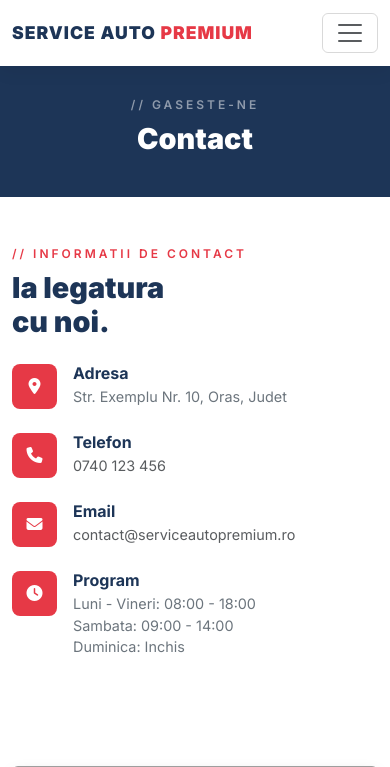
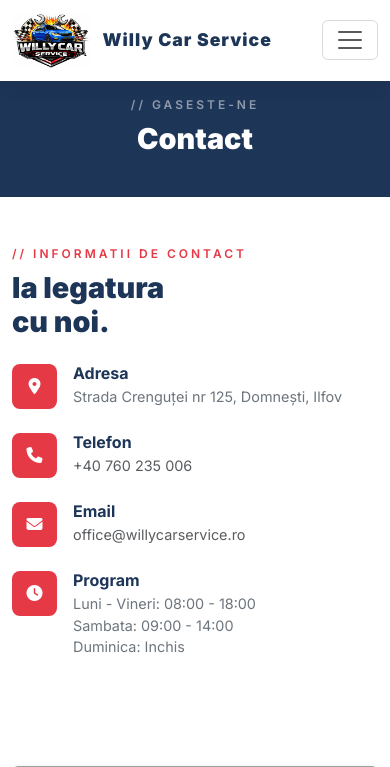
Before and after one commit to MariusTeler/websiteservicemihai, a Flask app: page /contact in a window 390 px wide. Shown: the top 767 px of the page. Run offline with Flask 3, Linux system fonts and the light colour scheme; grey boxes are pictures that could not be loaded.

Commit message:
feat: rebrand to Willy Car Service with logo, contact info and address
- Replace Service Auto Premium branding with Willy Car Service across all pages
- Add LogoNew.png to navbar and footer
- Update contact: phone, email, address (Strada Crenguței 125, Domnești)
- Update Google Maps embed with correct coordinates
- Add hero brand title on homepage

Co-Authored-By: Claude Opus 4.6 <noreply@anthropic.com>

```diff
--- a/static/css/style.css
+++ b/static/css/style.css
@@ -79,6 +79,26 @@ body {
     font-size: 1.1rem;
     color: var(--primary);
     letter-spacing: 1px;
+    padding: 0;
+}
+
+.navbar-logo {
+    height: 55px;
+    width: auto;
+}
+
+.navbar-brand-text {
+    font-size: 1.1rem;
+    font-weight: 900;
+    color: var(--primary);
+    letter-spacing: 1px;
+    margin-left: 0.5rem;
+    vertical-align: middle;
+}
+
+.footer-logo {
+    height: 80px;
+    width: auto;
 }
 
 #mainNavbar .nav-link {
@@ -92,6 +112,15 @@ body {
 #mainNavbar .nav-link:hover,
 #mainNavbar .nav-link.active {
     color: var(--accent);
+}
+
+.hero-brand {
+    font-size: 1.4rem;
+    font-weight: 900;
+    color: var(--accent);
+    letter-spacing: 2px;
+    text-transform: uppercase;
+    margin-bottom: 0.3rem;
 }
 
 .hero-section {
--- a/templates/base.html
+++ b/templates/base.html
@@ -3,8 +3,8 @@
 <head>
     <meta charset="UTF-8">
     <meta name="viewport" content="width=device-width, initial-scale=1.0">
-    <title>{% block title %}Service Auto Premium{% endblock %}</title>
-    <meta name="description" content="{% block meta_description %}Service Auto Premium - Servicii complete de intretinere si reparatii auto. Mecanica, diagnoza, electrica, vopsitorie.{% endblock %}">
+    <title>{% block title %}Willy Car Service{% endblock %}</title>
+    <meta name="description" content="{% block meta_description %}Willy Car Service - Servicii complete de intretinere si reparatii auto. Mecanica, diagnoza, electrica, vopsitorie.{% endblock %}">
     <link rel="preconnect" href="https://fonts.googleapis.com">
     <link rel="preconnect" href="https://fonts.gstatic.com" crossorigin>
     <link href="https://fonts.googleapis.com/css2?family=Inter:wght@400;600;700;900&display=swap" rel="stylesheet">
@@ -18,7 +18,8 @@
     <nav class="navbar navbar-expand-lg fixed-top" id="mainNavbar">
         <div class="container">
             <a class="navbar-brand fw-black" href="{{ url_for('index') }}">
-                SERVICE AUTO <span class="text-accent">PREMIUM</span>
+                <img src="{{ url_for('static', filename='images/LogoNew.png') }}" alt="Willy Car Service" class="navbar-logo">
+                <span class="navbar-brand-text">Willy Car Service</span>
             </a>
             <button class="navbar-toggler" type="button" data-bs-toggle="collapse" data-bs-target="#navbarNav">
                 <span class="navbar-toggler-icon"></span>
@@ -44,7 +45,7 @@
         <div class="container">
             <div class="row">
                 <div class="col-lg-4 mb-4 mb-lg-0">
-                    <h5 class="fw-black text-white mb-3">SERVICE AUTO <span class="text-accent">PREMIUM</span></h5>
+                    <img src="{{ url_for('static', filename='images/LogoNew.png') }}" alt="Willy Car Service" class="footer-logo mb-3">
                     <p class="text-white-50 small">Servicii complete de intretinere si reparatii auto. Calitate, profesionalism si preturi corecte.</p>
                 </div>
                 <div class="col-lg-4 mb-4 mb-lg-0">
@@ -60,9 +61,9 @@
                 <div class="col-lg-4">
                     <h6 class="text-white fw-bold mb-3">Contact</h6>
                     <ul class="list-unstyled text-white-50 small">
-                        <li class="mb-2"><i class="fas fa-map-marker-alt text-accent me-2"></i> Str. Exemplu Nr. 10, Oras</li>
-                        <li class="mb-2"><i class="fas fa-phone text-accent me-2"></i> 0740 123 456</li>
-                        <li class="mb-2"><i class="fas fa-envelope text-accent me-2"></i> contact@serviceautopremium.ro</li>
+                        <li class="mb-2"><i class="fas fa-map-marker-alt text-accent me-2"></i> <a href="https://maps.app.goo.gl/ThyYDUgFogQ4NkSXA" target="_blank" class="text-white-50 text-decoration-none">Strada Crenguței nr 125, Domnești, Ilfov</a></li>
+                        <li class="mb-2"><i class="fas fa-phone text-accent me-2"></i> <a href="tel:+40760235006" class="text-white-50 text-decoration-none">+40 760 235 006</a></li>
+                        <li class="mb-2"><i class="fas fa-envelope text-accent me-2"></i> <a href="mailto:office@willycarservice.ro" class="text-white-50 text-decoration-none">office@willycarservice.ro</a></li>
                     </ul>
                     <div class="mt-3">
                         <a href="#" class="social-link me-2"><i class="fab fa-facebook-f"></i></a>
@@ -71,7 +72,7 @@
                 </div>
             </div>
             <hr class="border-secondary mt-4 mb-3">
-            <p class="text-center text-white-50 small mb-0">&copy; 2026 Service Auto Premium. Toate drepturile rezervate.</p>
+            <p class="text-center text-white-50 small mb-0">&copy; {{ 2026 }} Willy Car Service. Toate drepturile rezervate.</p>
         </div>
     </footer>
     <script src="https://cdn.jsdelivr.net/npm/bootstrap@5.3.3/dist/js/bootstrap.bundle.min.js"></script>
--- a/templates/contact.html
+++ b/templates/contact.html
@@ -1,7 +1,7 @@
 {% extends "base.html" %}
 
-{% block title %}Contact - Service Auto Premium{% endblock %}
-{% block meta_description %}Contacteaza Service Auto Premium - adresa, telefon, program de lucru si harta.{% endblock %}
+{% block title %}Contact - Willy Car Service{% endblock %}
+{% block meta_description %}Contacteaza Willy Car Service - adresa, telefon, program de lucru si harta.{% endblock %}
 
 {% block content %}
 
@@ -26,7 +26,7 @@
                     <div class="icon-box"><i class="fas fa-map-marker-alt"></i></div>
                     <div>
                         <h6>Adresa</h6>
-                        <p>Str. Exemplu Nr. 10, Oras, Judet</p>
+                        <p>Strada Crenguței nr 125, Domnești, Ilfov</p>
                     </div>
                 </div>
 
@@ -34,7 +34,7 @@
                     <div class="icon-box"><i class="fas fa-phone"></i></div>
                     <div>
                         <h6>Telefon</h6>
-                        <p><a href="tel:0740123456" class="text-decoration-none text-muted">0740 123 456</a></p>
+                        <p><a href="tel:+40760235006" class="text-decoration-none text-muted">+40 760 235 006</a></p>
                     </div>
                 </div>
 
@@ -42,7 +42,7 @@
                     <div class="icon-box"><i class="fas fa-envelope"></i></div>
                     <div>
                         <h6>Email</h6>
-                        <p><a href="mailto:contact@serviceautopremium.ro" class="text-decoration-none text-muted">contact@serviceautopremium.ro</a></p>
+                        <p><a href="mailto:office@willycarservice.ro" class="text-decoration-none text-muted">office@willycarservice.ro</a></p>
                     </div>
                 </div>
 
@@ -64,7 +64,7 @@
             <div class="col-lg-7" data-aos="fade-left">
                 <div class="rounded overflow-hidden shadow" style="height: 450px;">
                     <iframe
-                        src="https://www.google.com/maps/embed?pb=!1m18!1m12!1m3!1d2848.8444388557397!2d26.1025!3d44.4268!2m3!1f0!2f0!3f0!3m2!1i1024!2i768!4f13.1!3m3!1m2!1s0x0%3A0x0!2zNDTCsDI1JzM2LjUiTiAyNsKwMDYnMDkuMCJF!5e0!3m2!1sro!2sro!4v1234567890"
+                        src="https://www.google.com/maps/embed?pb=!1m18!1m12!1m3!1d2850!2d25.967492770036042!3d44.415617085829005!2m3!1f0!2f0!3f0!3m2!1i1024!2i768!4f13.1!3m3!1m2!1s0x0%3A0x0!2zNDTCsDI0JzU2LjIiTiAyNcKwNTgnMDMuMCJF!5e0!3m2!1sro!2sro!4v1234567890"
                         width="100%" height="100%" style="border:0;" allowfullscreen="" loading="lazy"
                         referrerpolicy="no-referrer-when-downgrade">
                     </iframe>
@@ -79,8 +79,8 @@
     <div class="container" data-aos="fade-up">
         <h3>Suna-ne sau treci pe la noi!</h3>
         <p>Suntem aici sa te ajutam</p>
-        <a href="tel:0740123456" class="cta-phone">
-            <i class="fas fa-phone me-2"></i>0740 123 456
+        <a href="tel:+40760235006" class="cta-phone">
+            <i class="fas fa-phone me-2"></i>+40 760 235 006
         </a>
     </div>
 </section>
--- a/templates/despre.html
+++ b/templates/despre.html
@@ -1,7 +1,7 @@
 {% extends "base.html" %}
 
-{% block title %}Despre Noi - Service Auto Premium{% endblock %}
-{% block meta_description %}Afla povestea Service Auto Premium - echipa, valorile si echipamentele noastre.{% endblock %}
+{% block title %}Despre Noi - Willy Car Service{% endblock %}
+{% block meta_description %}Afla povestea Willy Car Service - echipa, valorile si echipamentele noastre.{% endblock %}
 
 {% block content %}
 
@@ -21,7 +21,7 @@
                 <div class="section-tag">// Povestea noastra</div>
                 <h2 class="section-title">Pasiune pentru<br>excelenta auto.</h2>
                 <p class="text-muted">
-                    Service Auto Premium a fost fondat din dorinta de a oferi servicii auto la cele mai inalte standarde
+                    Willy Car Service a fost fondat din dorinta de a oferi servicii auto la cele mai inalte standarde
                     de calitate. Credem ca fiecare masina merita atentie si grija profesionala, indiferent de marca sau model.
                 </p>
                 <p class="text-muted">
--- a/templates/galerie.html
+++ b/templates/galerie.html
@@ -1,7 +1,7 @@
 {% extends "base.html" %}
 
-{% block title %}Galerie - Service Auto Premium{% endblock %}
-{% block meta_description %}Galerie foto Service Auto Premium - imagini din activitatea noastra.{% endblock %}
+{% block title %}Galerie - Willy Car Service{% endblock %}
+{% block meta_description %}Galerie foto Willy Car Service - imagini din activitatea noastra.{% endblock %}
 
 {% block content %}
 
--- a/templates/servicii.html
+++ b/templates/servicii.html
@@ -1,6 +1,6 @@
 {% extends "base.html" %}
 
-{% block title %}Servicii - Service Auto Premium{% endblock %}
+{% block title %}Servicii - Willy Car Service{% endblock %}
 {% block meta_description %}Servicii complete de reparatii auto: mecanica, diagnoza, electrica, vopsitorie, geometrie, ITP, climatizare.{% endblock %}
 
 {% block content %}
@@ -82,8 +82,8 @@
     <div class="container" data-aos="fade-up">
         <h3>Ai intrebari despre serviciile noastre?</h3>
         <p>Suna-ne si iti oferim toate detaliile</p>
-        <a href="tel:0740123456" class="cta-phone">
-            <i class="fas fa-phone me-2"></i>0740 123 456
+        <a href="tel:+40760235006" class="cta-phone">
+            <i class="fas fa-phone me-2"></i>+40 760 235 006
         </a>
     </div>
 </section>
```
Also changed, not shown: templates/index.html (+5 -4 lines), static/images/LogoNew.png (added).
